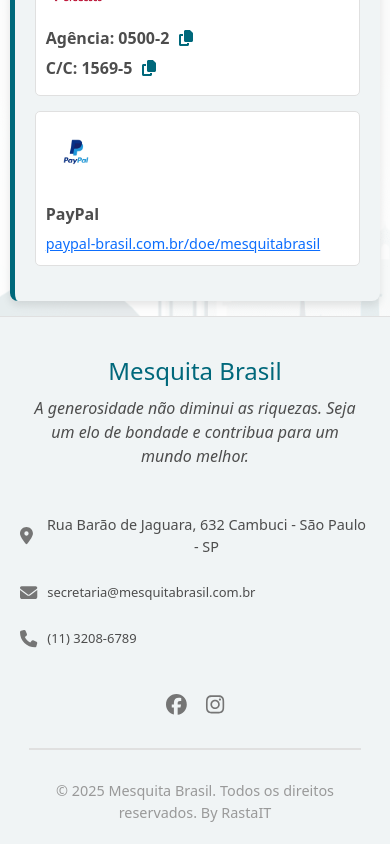
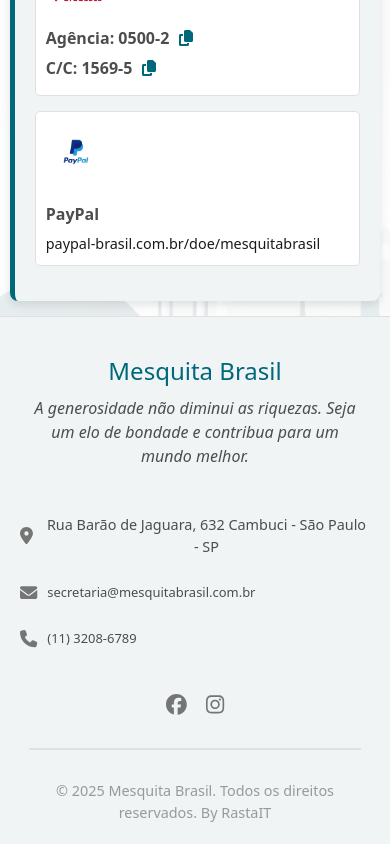
Before and after one commit to guilhermepadial4/mesquita-brasil, a React (Vite) app: page / in a window 390 px wide. Shown: the part 2766-3610 px from the top of the page. Built offline with nearby package versions, Linux system fonts and the light colour scheme.

Commit message:
update: link in donation

```diff
--- a/src/components/donation/donation.scss
+++ b/src/components/donation/donation.scss
@@ -83,6 +83,18 @@
         color: $primary-dark;
       }
     }
+
+    .donation-link {
+      font-size: 1rem;
+      text-decoration: none;
+      color: $text-primary;
+
+      transition: color 0.3s ease;
+
+      &:hover {
+        color: $primary-color;
+      }
+    }
   }
 
   @media (max-width: 768px) {
@@ -116,8 +128,15 @@
       }
 
       .donation-link {
-        font-size: 0.9em;
-        word-wrap: break-word;
+        font-size: 0.9rem;
+        text-decoration: none;
+        color: $text-primary;
+
+        transition: color 0.3s ease;
+
+        &:hover {
+          color: $primary-color;
+        }
       }
     }
   }
```
